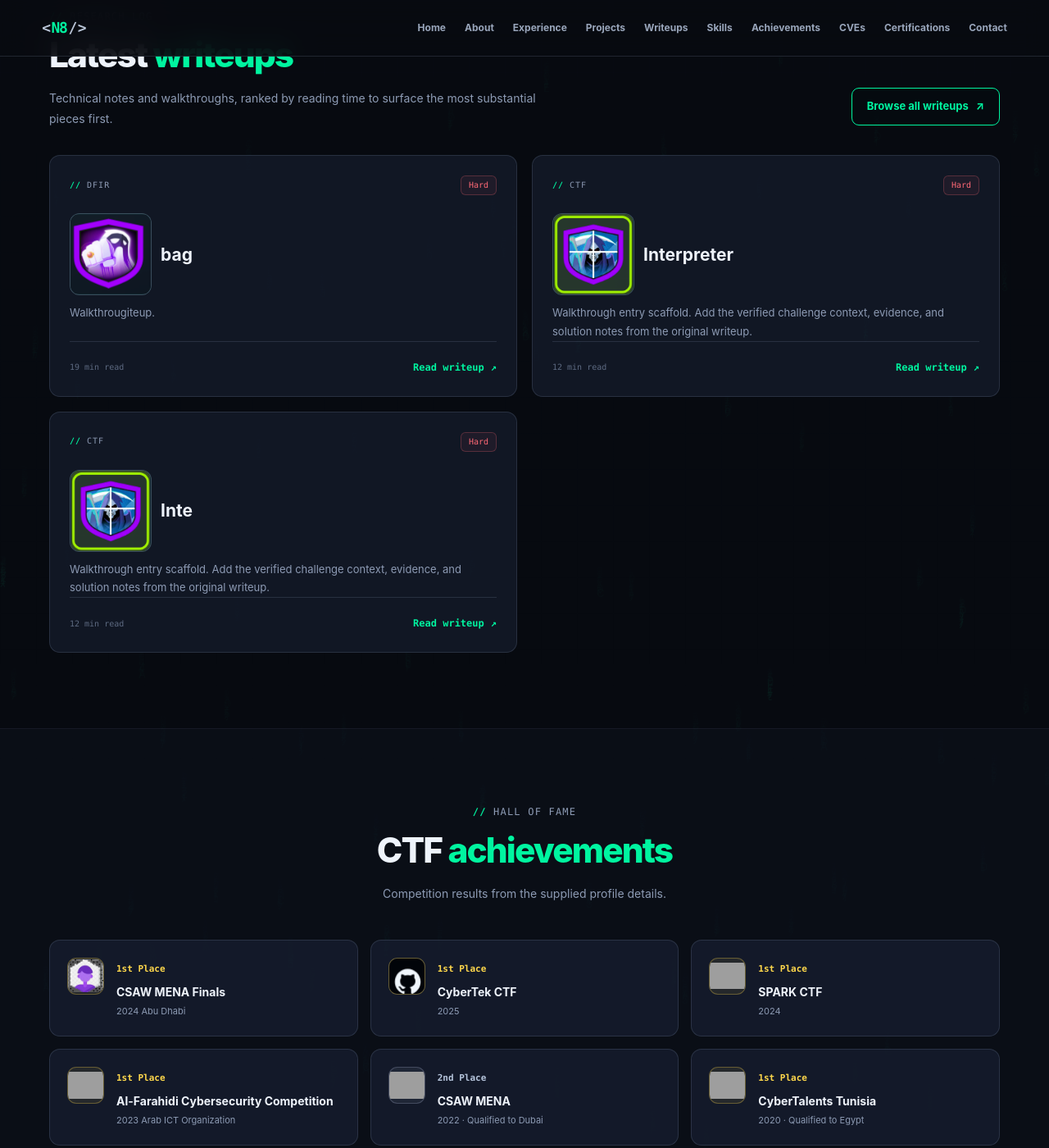
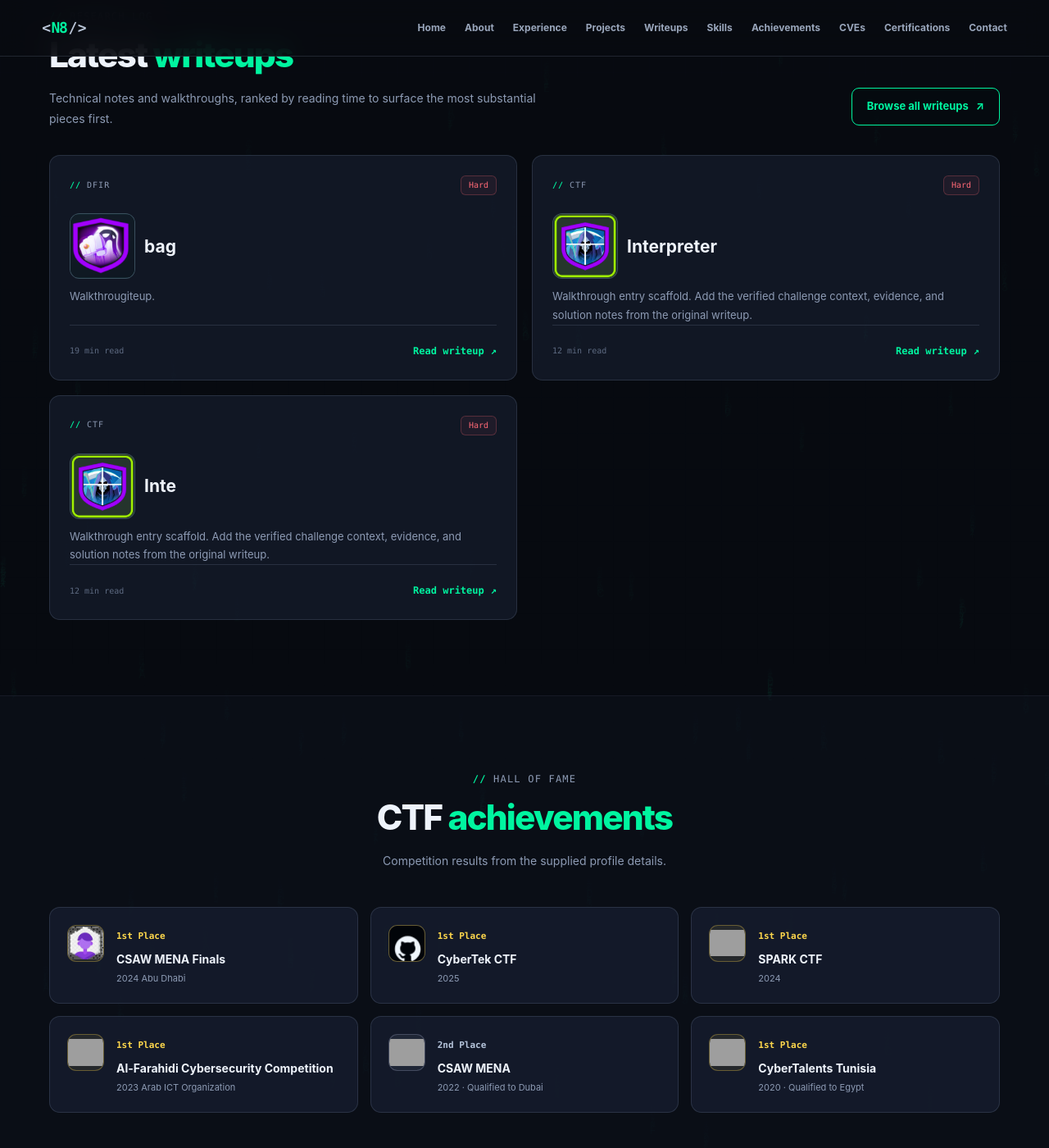
Before and after one commit to Ningen820/Ningen820.github.io, a Jekyll site: the page built from index.html, in a window 1280 px wide and 1400 px high, scrolled down 3785 px. Shown: the whole window at 82% size. Built offline with Jekyll 4.4.1, drawn with Linux system fonts in a browser that asks for light colours; grey boxes are pictures that could not be loaded.

Commit message:
Update site.css

```diff
--- a/assets/css/site.css
+++ b/assets/css/site.css
@@ -140,7 +140,7 @@
 .writeup-card-top { display: flex; align-items: center; justify-content: space-between; gap: 12px; }
 .writeup-card-top .section-kicker { margin: 0; font-size: 10px; }
 .writeup-card h3 { display: flex; align-items: center; gap: 11px; margin: 22px 0 10px; font-size: 21px; line-height: 1.3; }
-.writeup-card-thumb { width: 100px; height: 100px; flex: 0 0 100px; border: 1px solid var(--line-strong); border-radius: 12px; object-fit: contain; background: rgba(0, 245, 160, .06); }
+.writeup-card-thumb { width: 80px; height: 80px; flex: 0 0 80px; border: 1px solid var(--line-strong); border-radius: 12px; object-fit: contain; background: rgba(0, 245, 160, .06); }
 .writeup-card > p { margin: 0; color: var(--muted); font-size: 13px; line-height: 1.75; }
 .writeup-card-foot { display: flex; align-items: center; justify-content: space-between; gap: 14px; margin-top: auto; padding-top: 22px; border-top: 1px solid var(--line); color: var(--subtle); font-family: var(--mono); font-size: 10px; }
 .text-link { display: inline-flex; align-items: center; gap: 8px; color: var(--green); font-size: 12px; font-weight: 750; white-space: nowrap; }
```
